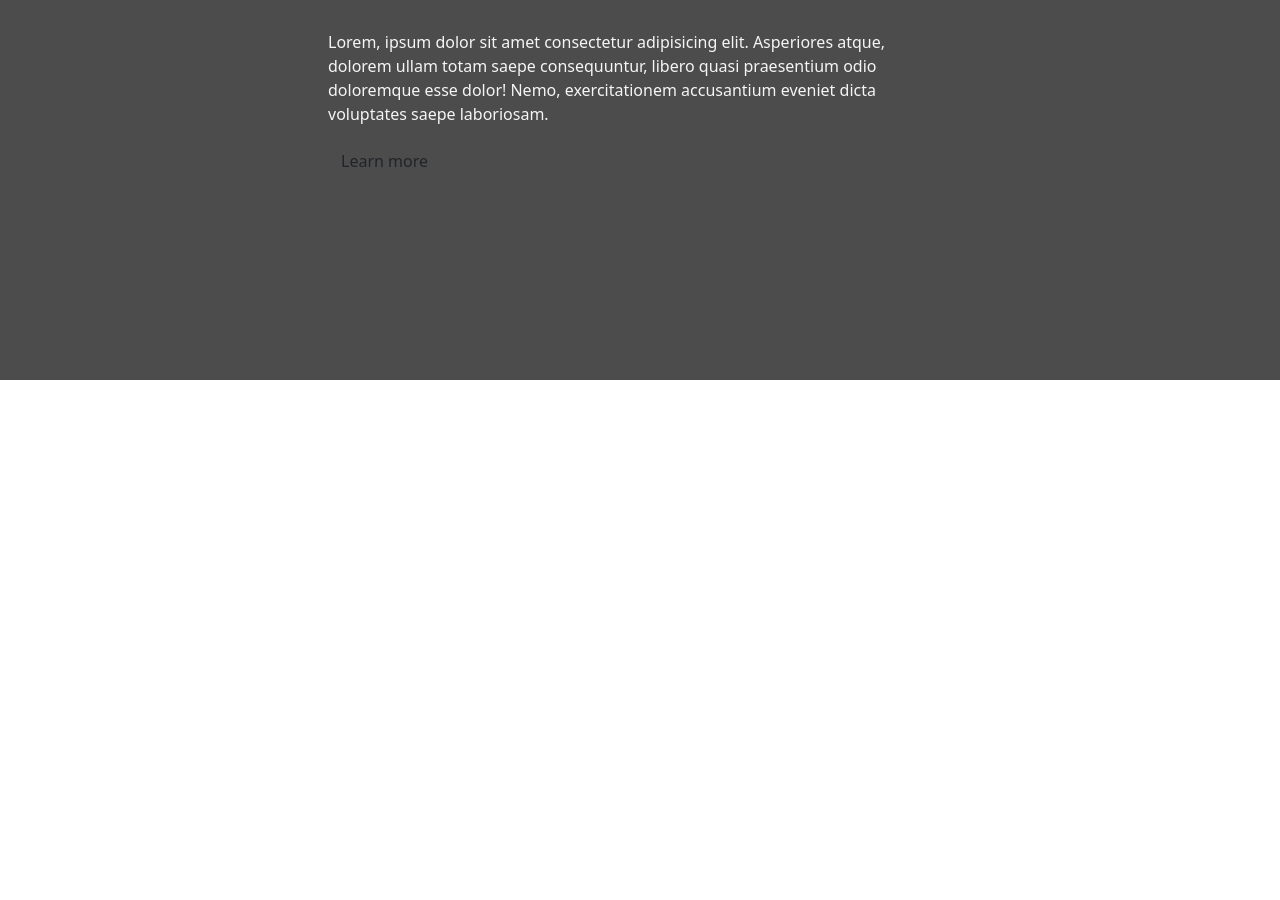
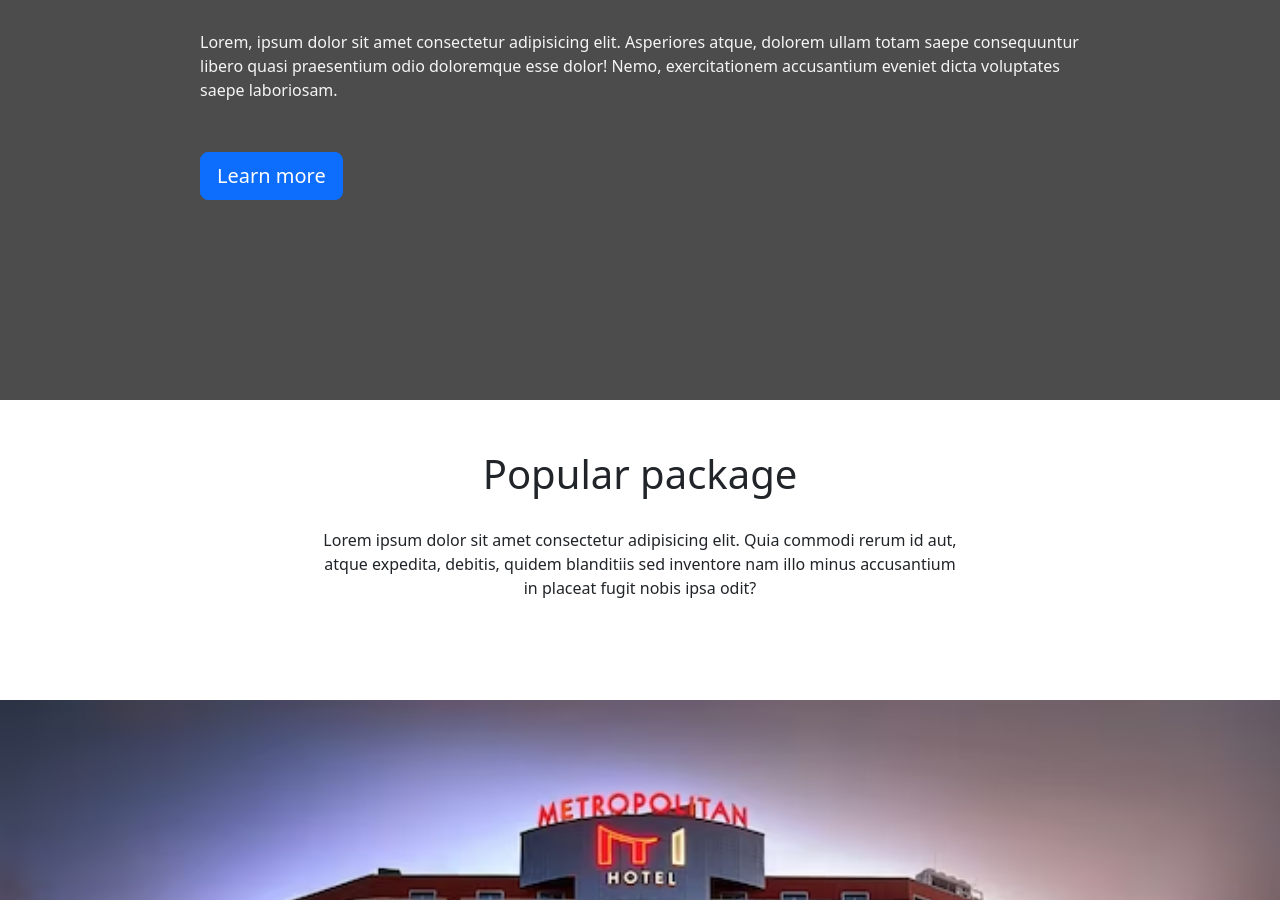
Before and after one commit to KihnGodas/booking, a plain HTML site: page index.html in a window 1280 px wide. Shown: the part 340-1240 px from the top of the page. Before the commit the page ends 800 px from the top, so only its background shows below. Drawn offline with nearby package versions, Linux system fonts and the light colour scheme.

Commit message:
02 05 2023

```diff
--- a/css/homepage.css
+++ b/css/homepage.css
@@ -1,10 +1,6 @@
-.content-container {
+.content {
     background: linear-gradient(rgba(0, 0, 0, .7), rgba(0, 0, 0, .7)), url("../img/halong-bay-vietnam-from-above-gettyimages.jpg");
     background-size: cover;
-}
-
-.content {
-    width: 80%;
     margin: auto;
     padding: 200px;
 }
@@ -17,5 +13,30 @@
 }
 .content p{
     color: whitesmoke;
-
+    margin-bottom: 50px;
 }
+.content p::selection{
+    background-color: aqua;
+    color: black;
+}
+.content h1::selection{
+    background-color: aqua;
+    color: black;
+}
+.btn{
+    border-radius: 5px;
+    padding: 15px;
+    background-color:aqua ;
+}
+.popular-package{
+    margin-top: 50px;
+}
+.popular-package .header{
+    width: 50%;
+    margin: auto;
+    text-align: center;
+    margin-bottom: 100px ;
+}
+.header h1{
+    margin-bottom: 30px;
+}
--- a/css/nav.css
+++ b/css/nav.css
@@ -30,5 +30,5 @@
 
 .link a:hover {
     color: aqua;
-    transition: 0.4s;
+    transition: 0.3s;
 }
--- a/index.html
+++ b/index.html
@@ -24,10 +24,34 @@
                 it'll inside the World</h1>
             <p>
                 Lorem, ipsum dolor sit amet consectetur adipisicing elit. Asperiores atque, dolorem ullam totam saepe
-                consequuntur, libero quasi praesentium odio doloremque esse dolor! Nemo, exercitationem accusantium
+                consequuntur
+                <br> libero quasi praesentium odio doloremque esse dolor! Nemo, exercitationem accusantium
                 eveniet dicta voluptates saepe laboriosam.
             </p>
-            <button class="btn">Learn more</button>
+            <button class="btn btn-primary btn-lg">Learn more</button>
+        </div>
+        <div class="popular-package">
+            <div class="header">
+                <h1>Popular package</h1>
+                <p>Lorem ipsum dolor sit amet consectetur adipisicing elit. Quia commodi rerum id aut, atque expedita,
+                    debitis, quidem blanditiis sed inventore nam illo minus accusantium in placeat fugit nobis ipsa
+                    odit?</p>
+            </div>
+            <div class="category">
+                <div class="hover-overlay">
+                    <img src="./img/16256-145921-f72742573_3xl.avif" class="w-100" />
+                    <div
+                      class="mask"
+                      style="
+                        background: linear-gradient(
+                          45deg,
+                          hsla(168, 85%, 52%, 0.5),
+                          hsla(263, 88%, 45%, 0.5) 100%
+                        );
+                      "
+                    ></div>
+                  </div>
+            </div>
         </div>
     </div>
     <script src="./js/components.js"></script>
```
Also changed, not shown: img/16256-145921-f72742573_3xl.avif (added), img/GettyImages-499689946.jpg (added), img/saud-beach-luzon-philippines-WRLDBEACH0421-15e2c368e7ad4495be803bd60cafa379.jpg (added).
